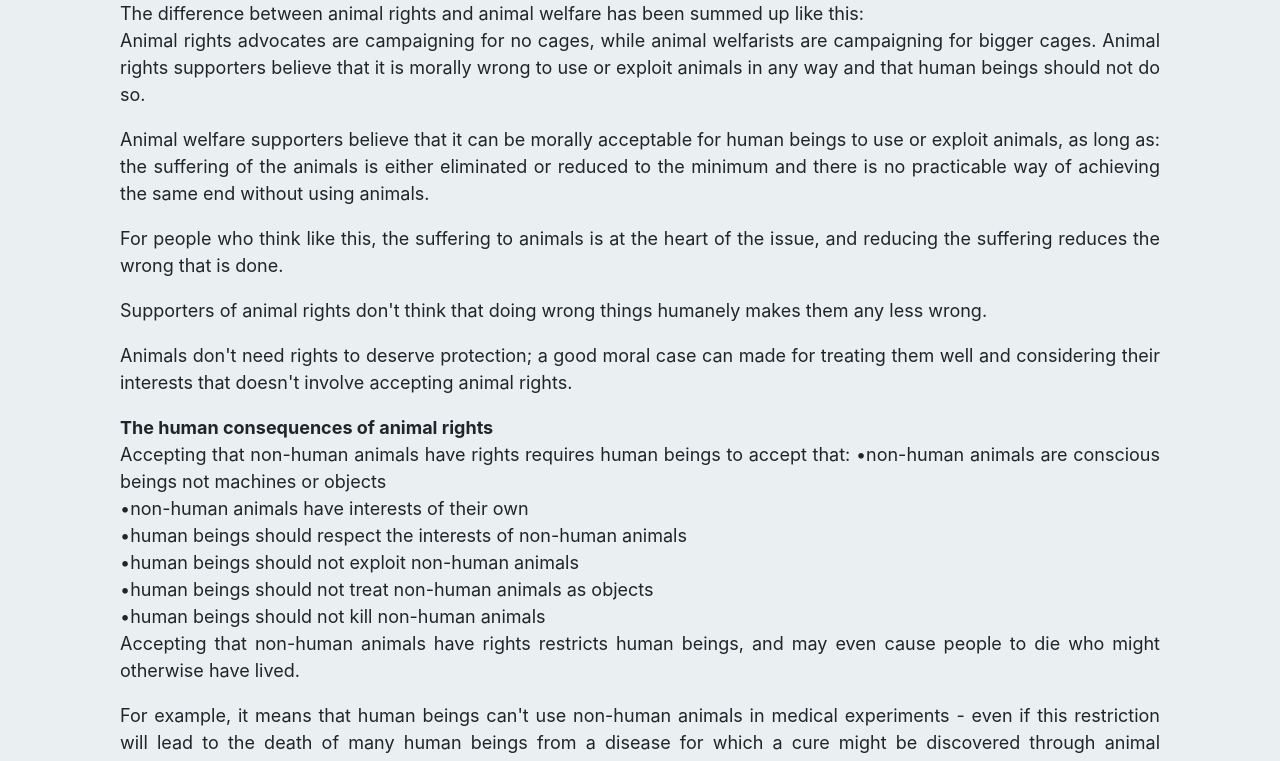
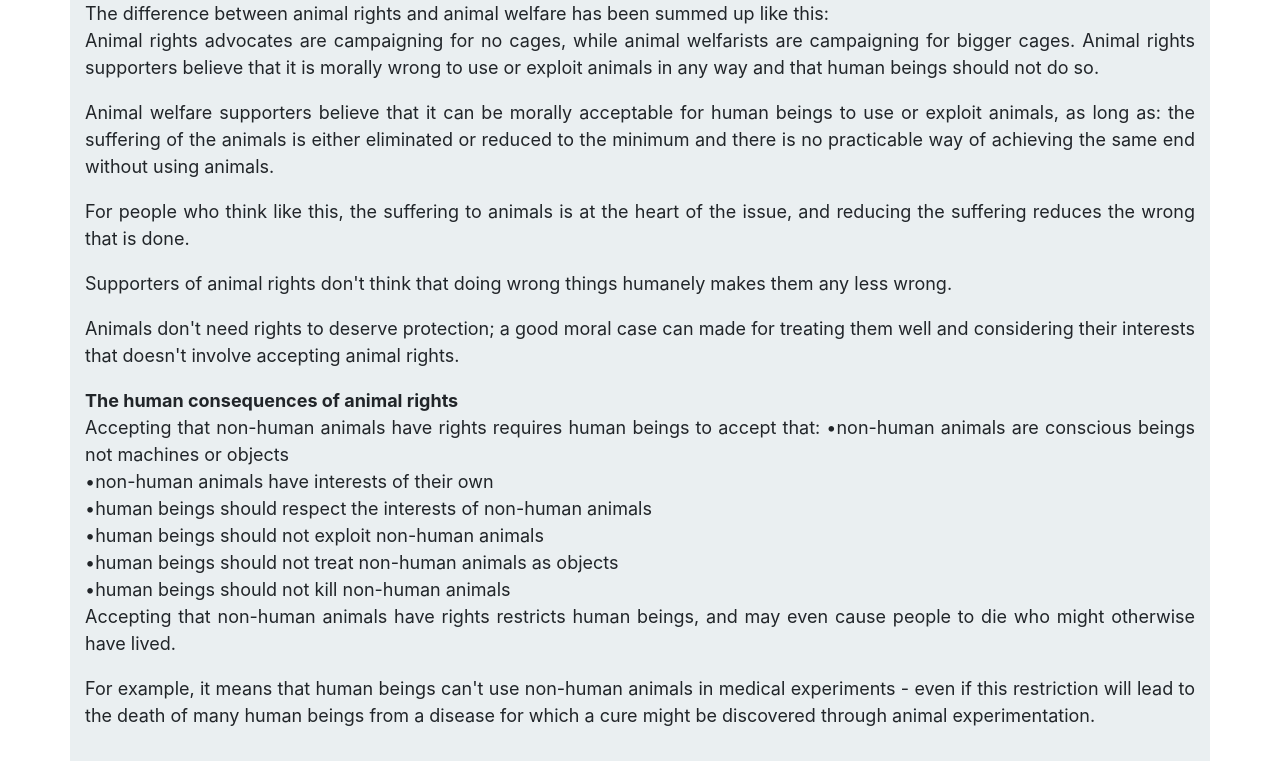
Before and after one commit to shreyansjain012/Animal-Rights-Protection, a plain HTML site: page importance.html in a window 1280 px wide. Shown: the part 157-918 px from the top of the page. Drawn offline with nearby package versions, Linux system fonts and the light colour scheme.

Commit message:
update importance.html

```diff
--- a/importance.html
+++ b/importance.html
@@ -32,7 +32,7 @@
       </nav>
     <!-- navbar ends -->
 
-    <div class="content_2">
+    <div class="content_2 container">
         <h3>Introduction to animal rights</h3>
         <p>
            <strong>Animal rights versus animal welfare</strong> <br>
@@ -70,22 +70,6 @@ Accepting that non-human animals have rights restricts human beings, and may eve
         </p>
       </div>
 
-
-
-
-
-
-
-
-
-
-
-
-
-
-
-
-
     <!-- footer -->
     <div class="footer-main-div">
         <div class="footer-social-icons">
```
Lines whose indentation alone changed are shown as unchanged.
